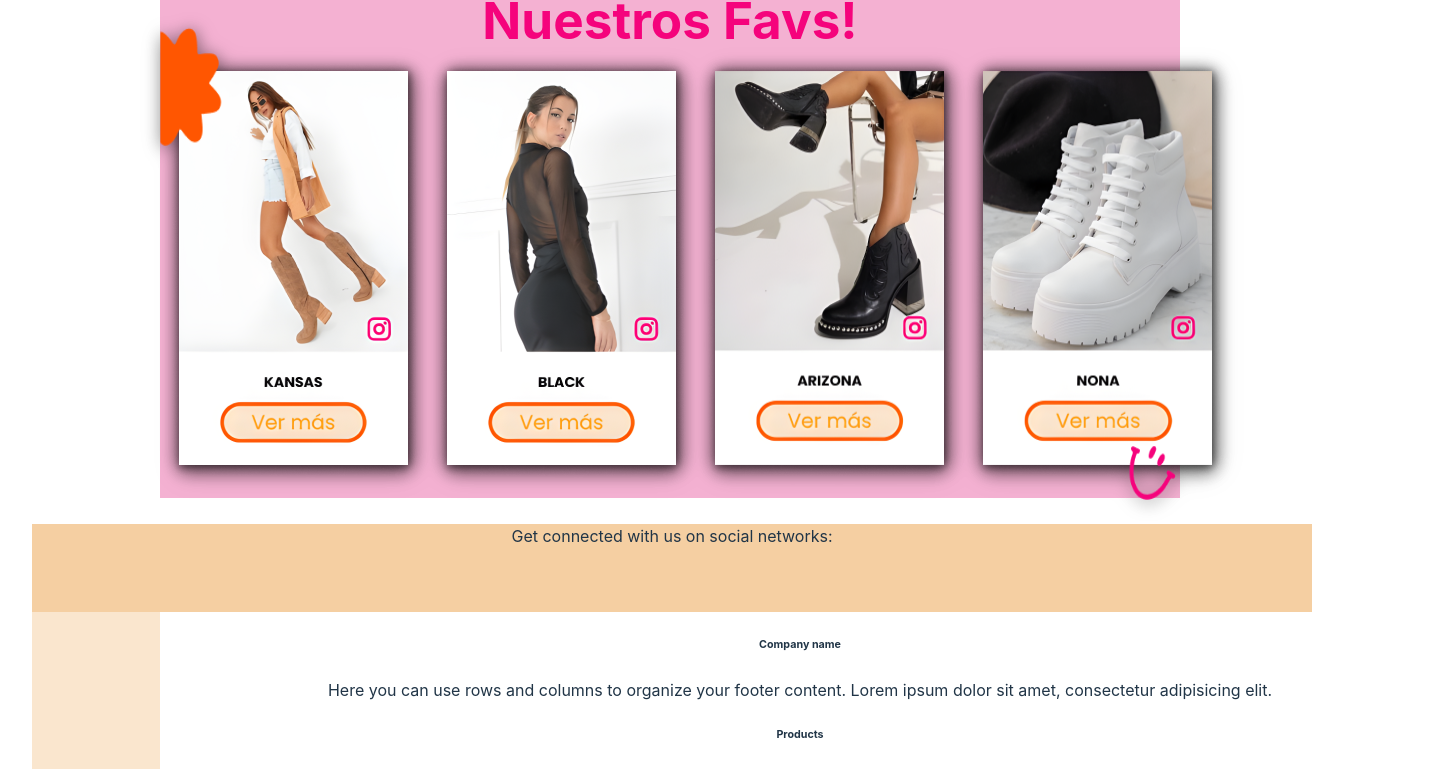
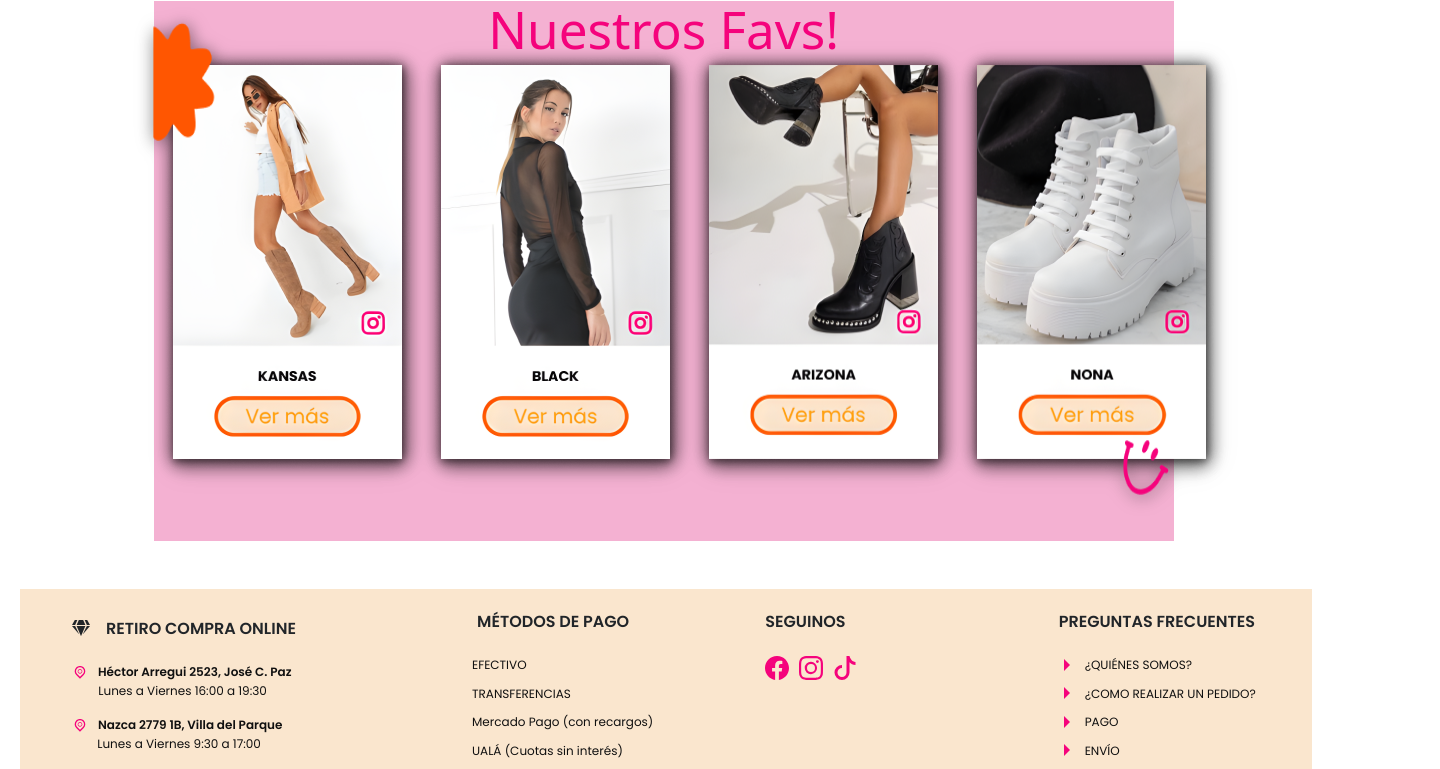
Before and after one commit to lulikwerner/Oly-Indumentaria, a React (Vite) app in the folder oyl/: page / in a window 1280 px wide. Shown: the part 1996-2765 px from the top of the page, 1440 px wide, since content can reach past the window. Built offline with nearby package versions, Linux system fonts and the light colour scheme.

Commit message:
almost footer done

```diff
--- a/oyl/index.html
+++ b/oyl/index.html
@@ -3,8 +3,17 @@
   <head>
     <meta charset="UTF-8" />
     <link rel="icon" type="image/svg+xml" href="/vite.svg" />
+    <link
+      rel="stylesheet"
+      href="https://use.fontawesome.com/releases/v5.15.3/css/all.css"
+      integrity="sha384-9zBgHDfJN5EBH8t9T0YRjmd+LBoT1eRR1WjrjqXAkC4A2dksCQPL9W/YkXJ3Nkhd"
+      crossorigin="anonymous"
+    />
     <meta name="viewport" content="width=device-width, initial-scale=1.0" />
-    <title>Vite + React</title>
+    <title>OYL Indumentaria</title>
+    <link rel="preconnect" href="https://fonts.googleapis.com">
+<link rel="preconnect" href="https://fonts.gstatic.com" crossorigin>
+<link href="https://fonts.googleapis.com/css2?family=Poppins:wght@400;600&display=swap" rel="stylesheet">
   </head>
   <body>
     <div id="root"></div>
--- a/oyl/package.json
+++ b/oyl/package.json
@@ -10,6 +10,8 @@
     "preview": "vite preview"
   },
   "dependencies": {
+    "@fortawesome/fontawesome-free": "^6.4.0",
+    "bootstrap": "^5.3.0",
     "mdb-react-ui-kit": "^6.1.0",
     "react": "^18.2.0",
     "react-bootstrap": "^2.7.4",
--- a/oyl/src/App.css
+++ b/oyl/src/App.css
@@ -3,5 +3,10 @@
   margin: 0 auto;
   padding: 2rem;
   text-align: center;
-
 }
+.footer-container {
+  height:284px;
+  display: grid;
+  grid-template-columns: repeat(4, 1fr); /* Adjust the number of columns as needed */
+  grid-gap: 0rem; /* Adjust the gap between columns */
+}
--- a/oyl/src/App.jsx
+++ b/oyl/src/App.jsx
@@ -10,7 +10,7 @@ function App() {
 
     <BrowserRouter>
         <CustomContainer/>
-        <Footer/>
+        <Footer className="footer-container" />
       </BrowserRouter>
 
   )
--- a/oyl/src/components/Container/Container.css
+++ b/oyl/src/components/Container/Container.css
@@ -3,21 +3,23 @@
   align-items: center; /* horizontally center the content */
   justify-content: center;
   flex-direction: column;
-  margin-left: 10%;
+
   margin-top: 5%;
-  margin-bottom: 20px;
+
   position: relative;
   width: 100%;
   height: auto;
+  margin-left: 0% !important;
+  margin-bottom: 0%!important ;
   background-color: white;
 }
 
 .itemCont {
   flex: 1;
   display: flex;
-  width: 1020px;
+  width: 1060px;
   margin-top: 3%;
-  margin-left: 2.5%;
+  margin-left: 8%;
   margin-bottom: 2%;
 }
 
--- a/oyl/src/components/Footer/Footer.css
+++ b/oyl/src/components/Footer/Footer.css
@@ -1,8 +1,98 @@
-.place{
+.back-down{
+    background-color: #F5CFA2;
     width:1280px;
+}
 
-    background-color: #F5CFA2;
+.top-container{
+    background-color: #FAE6CE;
+    width:1280px;
 }
-.cont-2{
-    background-color: #FAE6CE;
+.container-f{
+
+    background-color: #FAE6CE !important;
+    margin-left: 0% !important;
+    margin-bottom: 0%!important ;
 }
+.titR{
+    margin-top: 10%;
+    font-size: 16px;
+    font-family: 'Poppins', sans-serif;
+}
+.tit{
+    margin-top: 12%;
+
+    font-size: 16px;
+    font-family: 'Poppins', sans-serif;
+    white-space: nowrap;
+}
+p {
+    margin-bottom: 5px !important;
+    color:#101010;
+    font-family: 'Poppins', sans-serif;
+    size:12px;
+    line-height:18px;
+    margin-bottom: 5%!important ;
+  }
+  .location-container {
+    display: flex;
+    align-items: center;
+    margin-top: 0%;
+  }
+  .location-icon{
+    color:#F5037C;
+    margin-right: 10px;
+    font-weight: bold;
+
+  }
+  .bold-text {
+    font-weight: bold;
+    font-size: 12px;
+  }
+
+  .time-text {
+    font-size: 12px;
+    margin-left: 12%;
+  }
+
+  .text-reset{
+    font-size:12px;
+  }
+  .metodos-pago {
+    margin-top: 12%;
+    display: flex;
+    align-items: center;
+    font-size: 16px;
+  }
+
+  .metodos-pago span {
+    margin-left: 5px; /* Adjust the spacing between the icon and the text as needed */
+  }
+  .social-icon a {
+    margin-right: 10px; /* Adjust the value as per your desired spacing */
+  }
+  .social-icon a:hover .icon {
+    color: BLACK; /* Change the color to your desired hover color */
+  }
+  .icon{
+
+    color:#F5037C;
+  }
+  .line-container {
+    display: flex;
+    height: 53px;
+    flex-wrap: wrap;
+    justify-content: center;
+    align-items: center;
+    position: absolute;
+  }
+
+  .line-container p {
+    width:1280px;
+    margin-bottom: 8%;
+    flex-basis: 50%;
+    text-align: center;
+  }
+  .bottom{
+    font-Size: 14px;
+
+  }
--- a/oyl/src/components/Footer/Footer.jsx
+++ b/oyl/src/components/Footer/Footer.jsx
@@ -1,128 +1,136 @@
 import React from 'react';
-import { MDBFooter, MDBContainer, MDBRow, MDBCol, MDBIcon } from 'mdb-react-ui-kit';
 import '../Footer/Footer.css';
+import 'bootstrap/dist/css/bootstrap.css';
+import { TiLocationOutline } from 'react-icons/ti';
+import { BsFacebook, BsInstagram, BsTiktok } from 'react-icons/bs'
+import {GoTriangleRight} from 'react-icons/go'
 
 
-function Footer () {
+
+function Footer() {
   return (
-    <MDBFooter bgColor="light" className="text-center text-lg-start text-muted place">
-      <section className="d-flex justify-content-center justify-content-lg-between p-4 border-bottom">
-        <div className="me-5 d-none d-lg-block">
-          <span>Get connected with us on social networks:</span>
+    <footer className="footer">
+      <section className="top-container">
+        <div className="containe-f text-center text-md-start mt-5 ">
+          <div className="row mt-3 top-container tit">
+            <div className="col-md-3 col-lg-4 col-xl-3 mx-auto mb-4 ">
+              <h6 className="text-uppercase fw-bold mb-4 titR">
+                <i className="fas fa-gem me-3 "></i>RETIRO COMPRA ONLINE</h6>
+              <div className="location-container">
+                <p className="moticon">
+                  <TiLocationOutline className="location-icon" />
+                  <span className="bold-text">Héctor Arregui 2523, José C. Paz</span><br></br>
+                  <span className="time-text">Lunes a Viernes 16:00 a 19:30</span>
+                </p>
+              </div>
+              <div className="location-container">
+                <p className="moticon">
+                  <TiLocationOutline className="location-icon" />
+                  <span className="bold-text">Nazca 2779 1B, Villa del Parque </span><br></br>
+                  <span className="time-text">Lunes a Viernes 9:30 a 17:00</span>
+                </p>
+              </div>
+              <div className="location-container">
+                <p className="moticon">
+                  <TiLocationOutline className="location-icon" />
+                  <span className="bold-text">Héctor Arregui 2523, José C. Paz </span><br></br>
+                  <span className="time-text">Lunes a Viernes 16:00 a 19:30</span>
+                </p>
               </div>
 
-        <div>
-          <a href='' className="me-4 text-reset">
-            <MDBIcon fab icon="facebook-f" />
+
+            </div>
+            <div className="col-md-2 col-lg-2 col-xl-2 mx-auto mb-4">
+              <h6 className="text-uppercase fw-bold mb-4 metodos-pago">
+                <span>MÉTODOS DE PAGO</span></h6>
+              <p>
+                <a className="text-reset">
+                  EFECTIVO
                 </a>
-          <a href='' className="me-4 text-reset">
-            <MDBIcon fab icon="twitter" />
+              </p>
+              <p>
+                <a className="text-reset">
+                  TRANSFERENCIAS
                 </a>
-          <a href='' className="me-4 text-reset">
-            <MDBIcon fab icon="google" />
+              </p>
+              <p>
+                <a className="text-reset">
+                  Mercado Pago (con recargos)
                 </a>
-          <a href='' className="me-4 text-reset">
-            <MDBIcon fab icon="instagram" />
+              </p>
+              <p>
+                <a className="text-reset">
+                  UALÁ (Cuotas sin interés)
                 </a>
-          <a href='' className="me-4 text-reset">
-            <MDBIcon fab icon="linkedin" />
+              </p>
+            </div>
+            <div className="col-md-2 col-lg-2 col-xl-2 mx-auto mb-4">
+              <h6 className="text-uppercase fw-bold mb-4 tit">SEGUINOS</h6>
+
+
+              <div className="social-icon">
+                <a className="social-icon facebook" href="https://www.facebook.com/profile.php?id=100070583535301&mibextid=LQQJ4d">
+                  <BsFacebook className="icon" size={24} />
                 </a>
-          <a href='' className="me-4 text-reset">
-            <MDBIcon fab icon="github" />
+                <a className="social-icon instagram" href="https://www.instagram.com/oyl_indumentariacanchera/">
+                  <BsInstagram className="icon" size={24} />
                 </a>
+                <a className="social-icon tiktok" href="https://www.tiktok.com/@oylindumentariachera?_t=8cN4v4cw2qM&_r=1">
+                  <BsTiktok className="icon" size={24} />
+                </a>
+              </div>
+            </div>
+            <div className="col-md-2 col-lg-2 col-xl-2 mx-auto mb-4 ">
+              <h6 className="text-uppercase fw-bold mb-4 tit ">PREGUNTAS FRECUENTES</h6>
+              <p>
+              <GoTriangleRight className="location-icon" />
+                <a href="#" className="text-reset">
+                ¿QUIÉNES SOMOS?
+                </a>
+              </p>
+              <p>
+              <GoTriangleRight className="location-icon" />
+                <a href="#" className="text-reset">
+                ¿COMO REALIZAR UN PEDIDO?
+                </a>
+              </p>
+              <p>
+              <GoTriangleRight className="location-icon" />
+                <a href="#" className="text-reset">
+                  PAGO
+                </a>
+              </p>
+              <p>
+              <GoTriangleRight className="location-icon" />
+                <a href="#" className="text-reset">
+                  ENVÍO
+                </a>
+              </p>
+              <p>
+              <GoTriangleRight className="location-icon" />
+                <a href="#" className="text-reset">
+                  CAMBIOS
+                </a>
+              </p>
+            </div>
+          </div>
         </div>
       </section>
 
-      <section className="cont-2">
-        <MDBContainer className='text-center text-md-start mt-5'>
-          <MDBRow className='mt-3'>
-            <MDBCol md="3" lg="4" xl="3" className='mx-auto mb-4'>
-              <h6 className='text-uppercase fw-bold mb-4'>
-                <MDBIcon icon="gem" className="me-3" />
-                Company name
-              </h6>
-              <p>
-                Here you can use rows and columns to organize your footer content. Lorem ipsum dolor sit amet,
-                consectetur adipisicing elit.
+      <div className="p-4 back-down line-container">
+  <p className="bottom">
+    <span  style={{ color: "#F5037C", fontWeight: "bold" }}>DISEÑADO POR: </span>
+    <span>LAURA SALAS & MÓNICA BRAVO</span>
   </p>
-            </MDBCol>
 
-            <MDBCol md="2" lg="2" xl="2" className='mx-auto mb-4'>
-              <h6 className='text-uppercase fw-bold mb-4'>Products</h6>
-              <p>
-                <a href='#!' className='text-reset'>
-                  Angular
-                </a>
+    <p className="bottom">
+      <span  style={{ color: "#FF5601", fontWeight: "bold" }}>DESARROLLADO POR: </span>
+      <span>LUCILA WERNER & GIANCARLO OBLITAS</span>
     </p>
-              <p>
-                <a href='#!' className='text-reset'>
-                  React
-                </a>
-              </p>
-              <p>
-                <a href='#!' className='text-reset'>
-                  Vue
-                </a>
-              </p>
-              <p>
-                <a href='#!' className='text-reset'>
-                  Laravel
-                </a>
-              </p>
-            </MDBCol>
 
-            <MDBCol md="3" lg="2" xl="2" className='mx-auto mb-4'>
-              <h6 className='text-uppercase fw-bold mb-4'>Useful links</h6>
-              <p>
-                <a href='#!' className='text-reset'>
-                  Pricing
-                </a>
-              </p>
-              <p>
-                <a href='#!' className='text-reset'>
-                  Settings
-                </a>
-              </p>
-              <p>
-                <a href='#!' className='text-reset'>
-                  Orders
-                </a>
-              </p>
-              <p>
-                <a href='#!' className='text-reset'>
-                  Help
-                </a>
-              </p>
-            </MDBCol>
-
-            <MDBCol md="4" lg="3" xl="3" className='mx-auto mb-md-0 mb-4'>
-              <h6 className='text-uppercase fw-bold mb-4'>Contact</h6>
-              <p>
-                <MDBIcon icon="home" className="me-2" />
-                New York, NY 10012, US
-              </p>
-              <p>
-                <MDBIcon icon="envelope" className="me-3" />
-                info@example.com
-              </p>
-              <p>
-                <MDBIcon icon="phone" className="me-3" /> + 01 234 567 88
-              </p>
-              <p>
-                <MDBIcon icon="print" className="me-3" /> + 01 234 567 89
-              </p>
-            </MDBCol>
-          </MDBRow>
-        </MDBContainer>
-      </section>
-
-      <div className='text-center p-4' style={{ backgroundColor: 'rgba(0, 0, 0, 0.05)' }}>
-        © 2021 Copyright:
-        <a className='text-reset fw-bold' href='https://mdbootstrap.com/'>
-          MDBootstrap.com
-        </a>
 </div>
-    </MDBFooter>
+    </footer>
   );
 }
+
 export default Footer;
--- a/oyl/src/components/Item/Item.css
+++ b/oyl/src/components/Item/Item.css
@@ -1,3 +1,10 @@
+.card {
+  background: none;
+  border: none;
+  width: 101%;
+  margin-bottom: 2%;
+}
+
 .card-img {
   position: relative;
   z-index: 1;
@@ -8,6 +15,7 @@
   bottom: 0%;
   filter: drop-shadow(0px 4px 8.5px rgba(0, 0, 0, 0.25))
     drop-shadow(2px 0px 8px rgba(0, 0, 0, 0.25));
+
 }
 
 .card-img:hover {
@@ -31,7 +39,6 @@
   z-index: 1;
 }
 
-
 .close-icon {
   position: absolute;
   right: 2%;
@@ -46,3 +53,7 @@
   cursor: pointer;
   color: #F5037C;
 }
+.card-img{
+
+  width: 100%;
+}
--- a/oyl/src/components/Item/Item.jsx
+++ b/oyl/src/components/Item/Item.jsx
@@ -30,7 +30,7 @@ const Item = ({ prod }) => {
   return (
     <div>
       <Card className="cardhover">
-        <Card.Img className="card-img" variant="top" src={img} onClick={handleImageClick} />
+        <img className="card-img" variant="top" src={img} onClick={handleImageClick} />
       </Card>
       {id === 8 && (
 
--- a/oyl/src/components/ItemList/ItemList.css
+++ b/oyl/src/components/ItemList/ItemList.css
@@ -1,6 +1,8 @@
 .product-con {
     display: grid;
     grid-template-columns: repeat(2, 1fr);
+   grid-column-gap: 2%;
+
 
   }
   .product{
--- a/oyl/src/components/Modal/Modal.css
+++ b/oyl/src/components/Modal/Modal.css
@@ -1,9 +1,6 @@
 .modal {
     z-index: 1;
   }
-
-
-
 
   .close-icon {
     position: absolute;
```
Also changed, not shown: 2 other files (tests, documents, lock files or other folders). Lines whose indentation alone changed are shown as unchanged.
